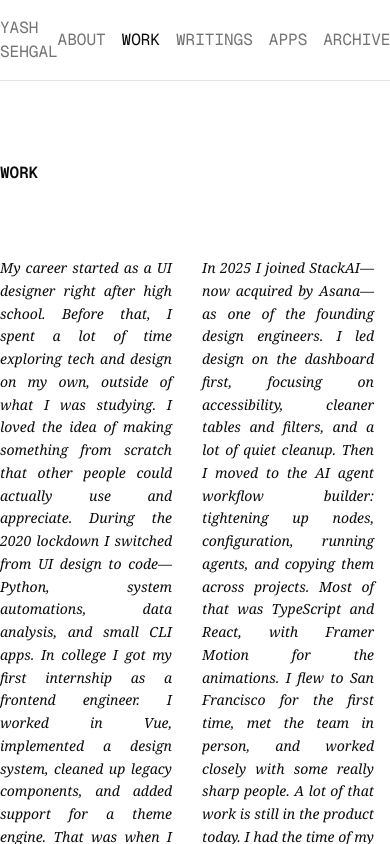
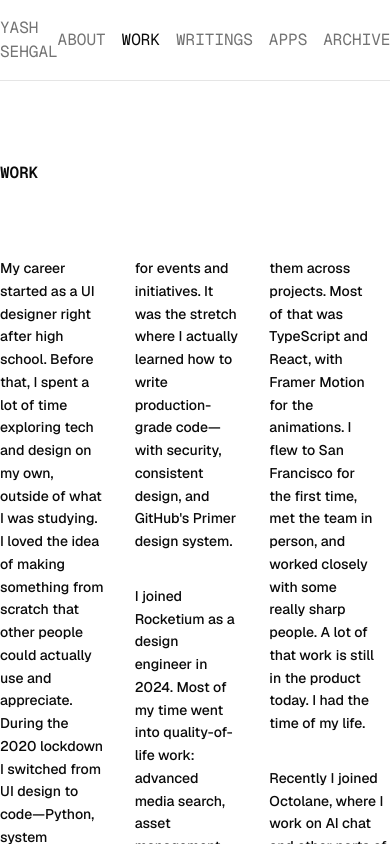
Before and after one commit to yashsehgal/personal-website, a Next.js app: page /work in a window 390 px wide. Shown: the top 844 px of the page. Built offline with nearby package versions, Linux system fonts and the light colour scheme.

Commit message:
Refactor global styles to implement dark mode using media queries; update WorkExperienceSummarySection styles for improved layout and typography consistency.

```diff
--- a/app/globals.css
+++ b/app/globals.css
@@ -1,8 +1,6 @@
 @import "tailwindcss";
 @import "tw-animate-css";
 @import "shadcn/tailwind.css";
-
-@custom-variant dark (&:is(.dark *));
 
 @theme inline {
   --color-background: var(--background);
@@ -83,7 +81,8 @@
   --sidebar-ring: oklch(0.708 0 0);
 }
 
-.dark {
+@media (prefers-color-scheme: dark) {
+  :root {
     --background: oklch(0.145 0 0);
     --foreground: oklch(0.985 0 0);
     --card: oklch(0.205 0 0);
@@ -116,6 +115,7 @@
     --sidebar-border: oklch(1 0 0 / 10%);
     --sidebar-ring: oklch(0.556 0 0);
   }
+}
 
 @layer base {
   * {
@@ -130,5 +130,6 @@
   }
   html {
     @apply font-mono overscroll-none;
+    color-scheme: light dark;
   }
 }
--- a/modules/work-page/work-experience-summary-section.tsx
+++ b/modules/work-page/work-experience-summary-section.tsx
@@ -2,7 +2,7 @@ export function WorkExperienceSummarySection() {
   return (
     <section
       aria-label="Work experience summary"
-      className="text-sm font-medium text-justify columns-2 space-y-8 space-x-4 leading-relaxed font-serif italic"
+      className="text-sm font-medium text-balance columns-3 space-y-8 space-x-4 leading-relaxed font-sans"
     >
       <article>
         <p>
```
Lines whose indentation alone changed are shown as unchanged.
